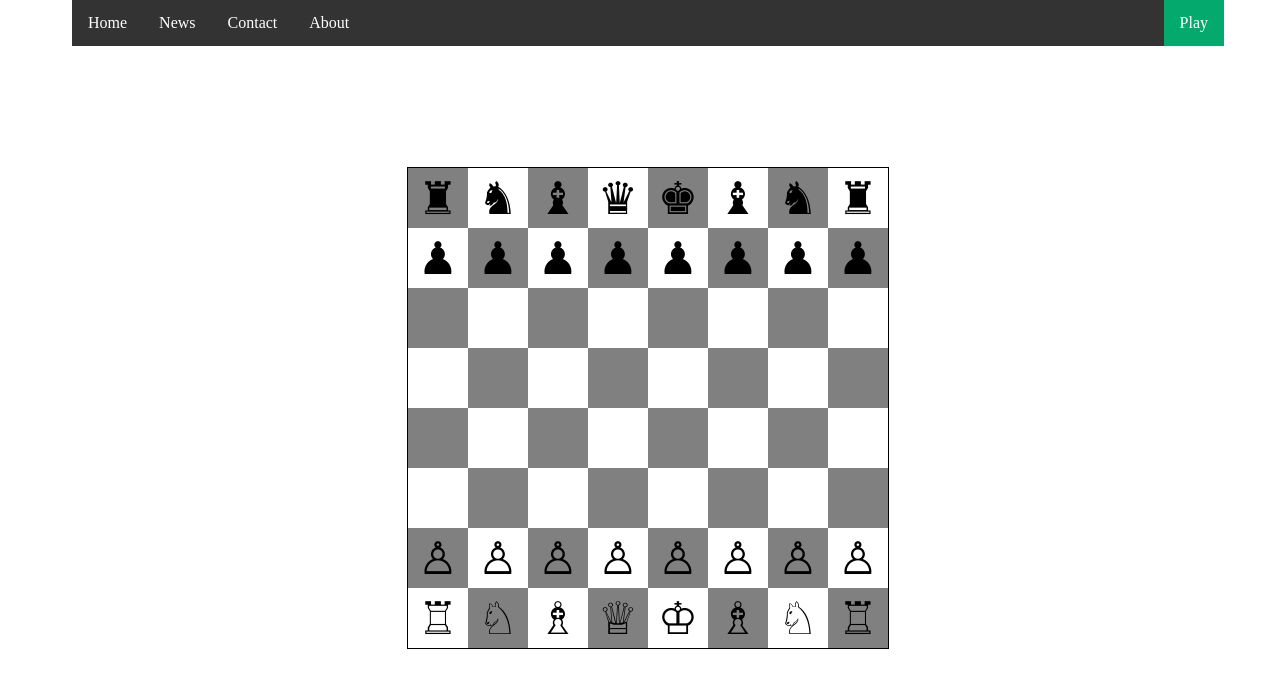
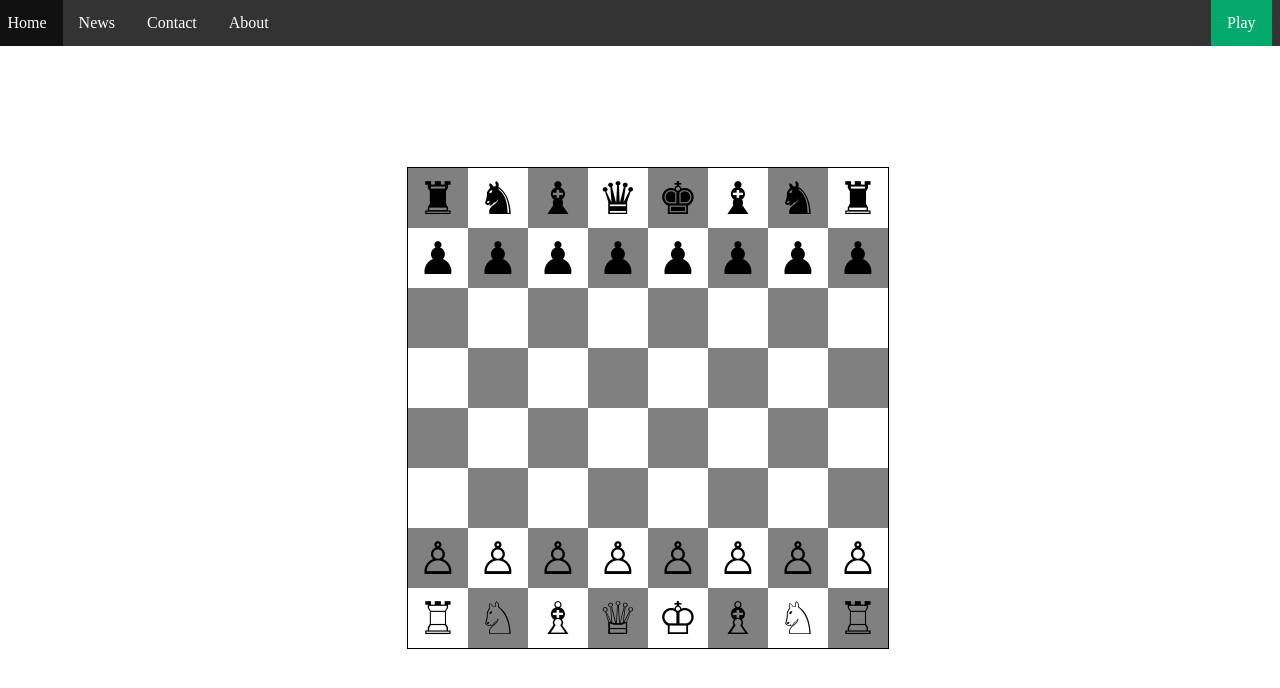
Before and after one commit to IbrEli/Chess, a plain HTML site: page index.html in a window 1280 px wide. Drawn offline with Linux system fonts and the light colour scheme; files that its build step writes are made by us from their sources.

Commit message:
Update style.css

```diff
--- a/style.css
+++ b/style.css
@@ -4,12 +4,13 @@
 ul {
     list-style-type: none;
     margin: 0;
-    padding: 0;
+    padding-left: 0px;
+    padding-right: 33px;
     overflow: hidden;
     background-color: #333;
     position: fixed;
     top: 0;
-    width: 90%;
+    width: 100%;
 }
 
 li {
```
